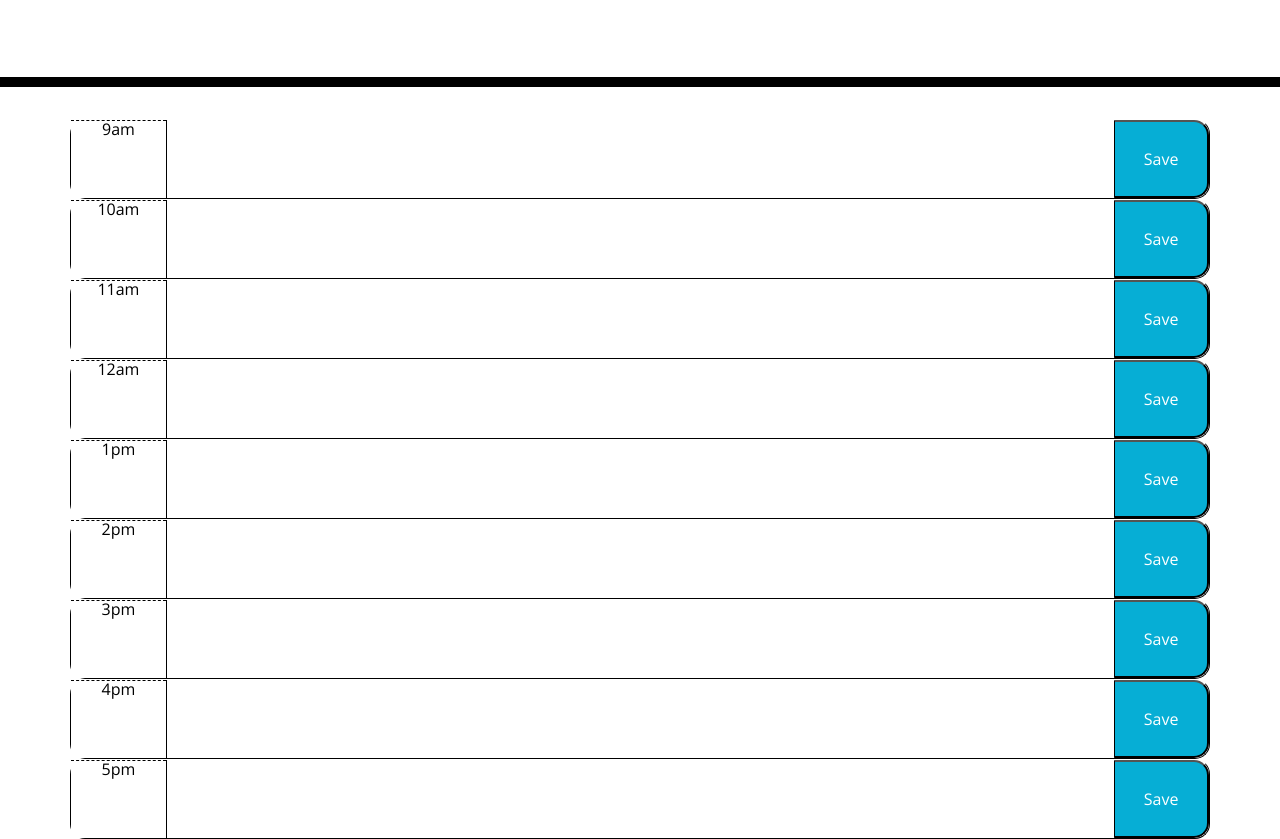
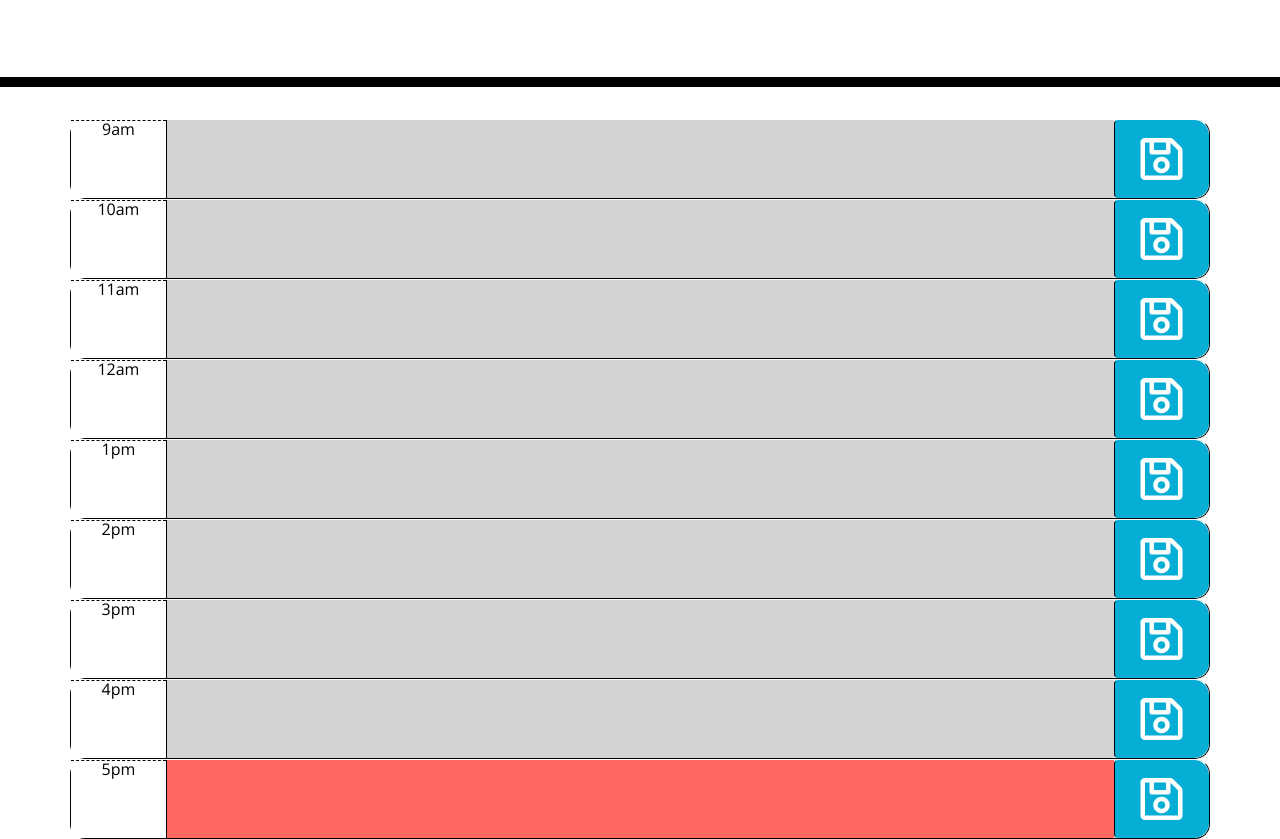
Before and after one commit to clydeclark/dailyplanner, a plain HTML site: page index.html in a window 1280 px wide. Shown: the part 181-1020 px from the top of the page. Drawn offline with nearby package versions, Linux system fonts and the light colour scheme.

Commit message:
colored hours implemented

```diff
--- a/Assets/script.js
+++ /dev/null
@@ -1,3 +0,0 @@
-var curDate = moment().format('LLLL');
-
-console.log(curDate);
--- a/index.html
+++ b/index.html
@@ -9,7 +9,7 @@
   <link rel="stylesheet" href="https://use.fontawesome.com/releases/v5.8.1/css/all.css"
     integrity="sha384-50oBUHEmvpQ+1lW4y57PTFmhCaXp0ML5d60M1M7uH2+nqUivzIebhndOJK28anvf" crossorigin="anonymous" />
   <link href="https://fonts.googleapis.com/css?family=Open+Sans&display=swap" rel="stylesheet" />
-  <link rel="stylesheet" href="./Assets/style.css" />
+  <link rel="stylesheet" href="./style.css" />
   <title>Work Day Scheduler</title>
 </head>
 
@@ -23,56 +23,57 @@
     <!-- Timeblocks go here -->
     <div class="row time-block">
       <span class="col-md-1 hour">9am</span>
-      <textarea class="col-md-10 description"></textarea>
-      <button class="col-md-1 saveBtn">Save</button>
+      <textarea class="col-md-10 description" data-hour="09"></textarea>
+      <button class="col-md-1 saveBtn btn"><i class="far fa-save fa-3x" aria-hidden="true"></i></button>
     </div>
     <div class="row time-block">
       <span class="col-md-1 hour">10am</span>
-      <textarea type="text" class="col-md-10 description"></textarea>
-      <button class="col-md-1 saveBtn">Save</button>
+      <textarea type="text" class="col-md-10 description" data-hour="10"></textarea>
+      <button class="col-md-1 saveBtn btn"><i class="far fa-save fa-3x" aria-hidden="true"></i></button>
     </div>
     <div class="row time-block">
       <span class="col-md-1 hour">11am</span>
-      <textarea type="text" class="col-md-10 description"></textarea>
-      <button class="col-md-1 saveBtn">Save</button>
+      <textarea type="text" class="col-md-10 description" data-hour="11"></textarea>
+      <button class="col-md-1 saveBtn btn"><i class="far fa-save fa-3x" aria-hidden="true"></i></button>
     </div>
     <div class="row time-block">
       <span class="col-md-1 hour">12am</span>
-      <textarea type="text" class="col-md-10 description"></textarea>
-      <button class="col-md-1 saveBtn">Save</button>
+      <textarea type="text" class="col-md-10 description" data-hour="12"></textarea>
+      <button class="col-md-1 saveBtn btn"><i class="far fa-save fa-3x" aria-hidden="true"></i></button>
     </div>
     <div class="row time-block">
       <span class="col-md-1 hour">1pm</span>
-      <textarea type="text" class="col-md-10 description"></textarea>
-      <button class="col-md-1 saveBtn">Save</button>
+      <textarea type="text" class="col-md-10 description" data-hour="13"></textarea>
+      <button class="col-md-1 saveBtn btn"><i class="far fa-save fa-3x" aria-hidden="true"></i></button>
     </div>
     <div class="row time-block">
       <span class="col-md-1 hour">2pm</span>
-      <textarea type="text" class="col-md-10 description"></textarea>
-      <button class="col-md-1 saveBtn">Save</button>
+      <textarea type="text" class="col-md-10 description" data-hour="14"></textarea>
+      <button class="col-md-1 saveBtn btn"><i class="far fa-save fa-3x" aria-hidden="true"></i></button>
     </div>
     <div class="row time-block">
       <span class="col-md-1 hour">3pm</span>
-      <textarea type="text" class="col-md-10 description"></textarea>
-      <button class="col-md-1 saveBtn">Save</button>
+      <textarea type="text" class="col-md-10 description" data-hour="15"></textarea>
+      <button class="col-md-1 saveBtn btn"><i class="far fa-save fa-3x" aria-hidden="true"></i></button>
     </div>
     <div class="row time-block">
       <span class="col-md-1 hour">4pm</span>
-      <textarea type="text" class="col-md-10 description"></textarea>
-      <button class="col-md-1 saveBtn">Save</button>
+      <textarea type="text" class="col-md-10 description" data-hour="16"></textarea>
+      <button class="col-md-1 saveBtn btn"><i class="far fa-save fa-3x" aria-hidden="true"></i></button>
     </div>
     <div class="row time-block">
       <span class="col-md-1 hour">5pm</span>
-      <textarea type="text" class="col-md-10 description"></textarea>
-      <button class="col-md-1 saveBtn">Save</button>
+      <textarea type="text" class="col-md-10 description" data-hour="17"></textarea>
+      <button class="col-md-1 saveBtn btn"><i class="far fa-save fa-3x" aria-hidden="true"></i></button>
     </div>
 
   </div>
 
 
-  <script src="./Assets/script.js"></script>
+
   <script src="https://code.jquery.com/jquery-3.4.1.min.js"></script>
   <script src="https://cdnjs.cloudflare.com/ajax/libs/moment.js/2.24.0/moment.min.js"></script>
+  <script src="./script.js"></script>
 </body>
 
 </html>
--- /dev/null
+++ b/script.js
@@ -0,0 +1,40 @@
+$(document).ready(function () {
+
+    var textArr = $(".description");
+    var currentHour = moment().format('HH');
+    var date = moment().format('LLLL');
+
+
+    textArr.each(function () {
+        // console.log(this);
+        var hourMark = $(this).data("hour");
+        //console.log($(this));
+        if (parseInt(hourMark) == currentHour) {
+            $(this)[0].classList.add("present");
+        } else if (parseInt(hourMark) < currentHour) {
+            $(this)[0].classList.add("past");
+        } else if (parseInt(hourMark) > currentHour) {
+            $(this)[0].classList.add("future");
+        }
+    })
+
+
+    // console.log(currentHour);
+
+    // var currentDay = $("#currentDay")
+
+
+    // console.log(date);
+
+    // currentDay.textContent = day;
+
+
+
+    // console.log(day);
+    // $(".saveBtn").on("click", function () {
+
+    // })
+
+
+
+});
```
Also changed, not shown: style.css (renamed from Assets/style.css).
